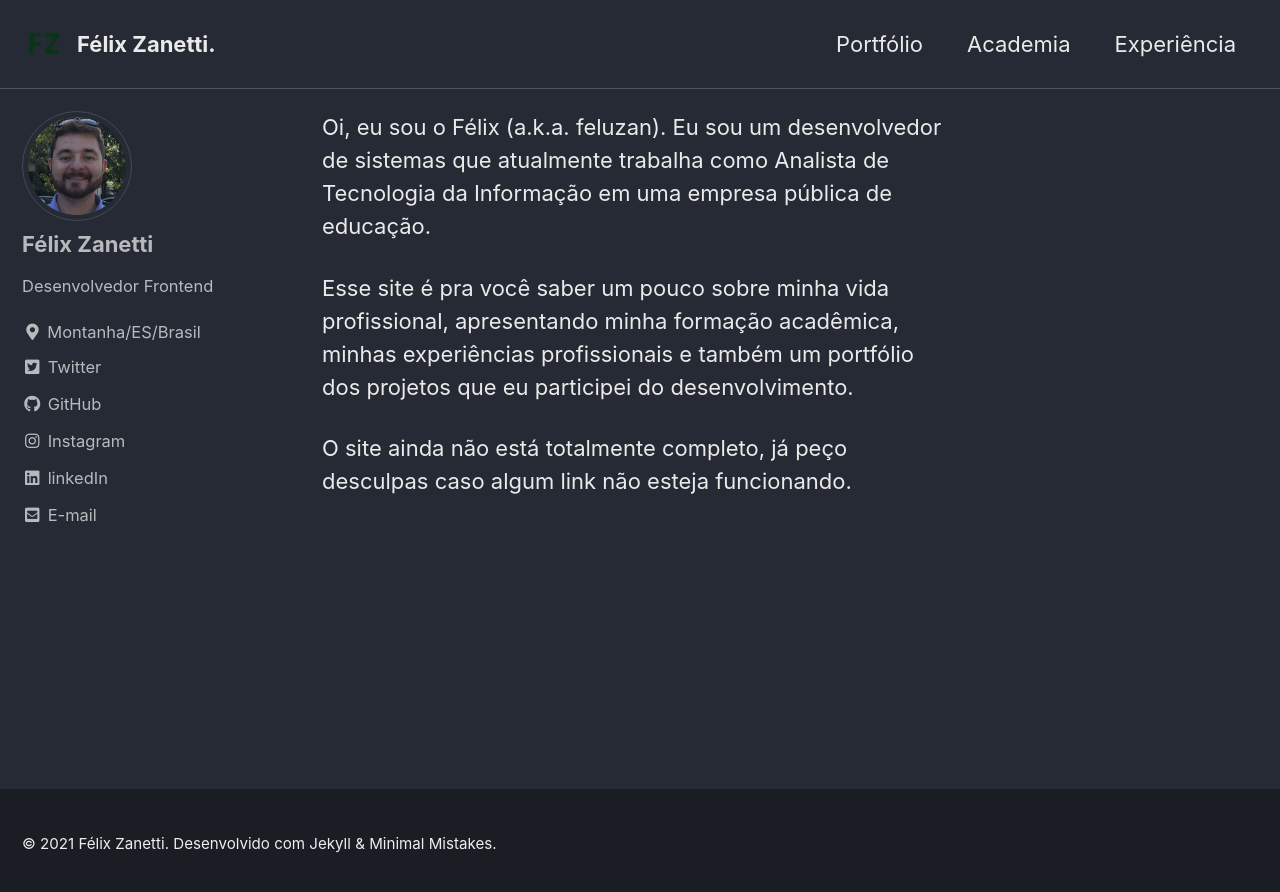
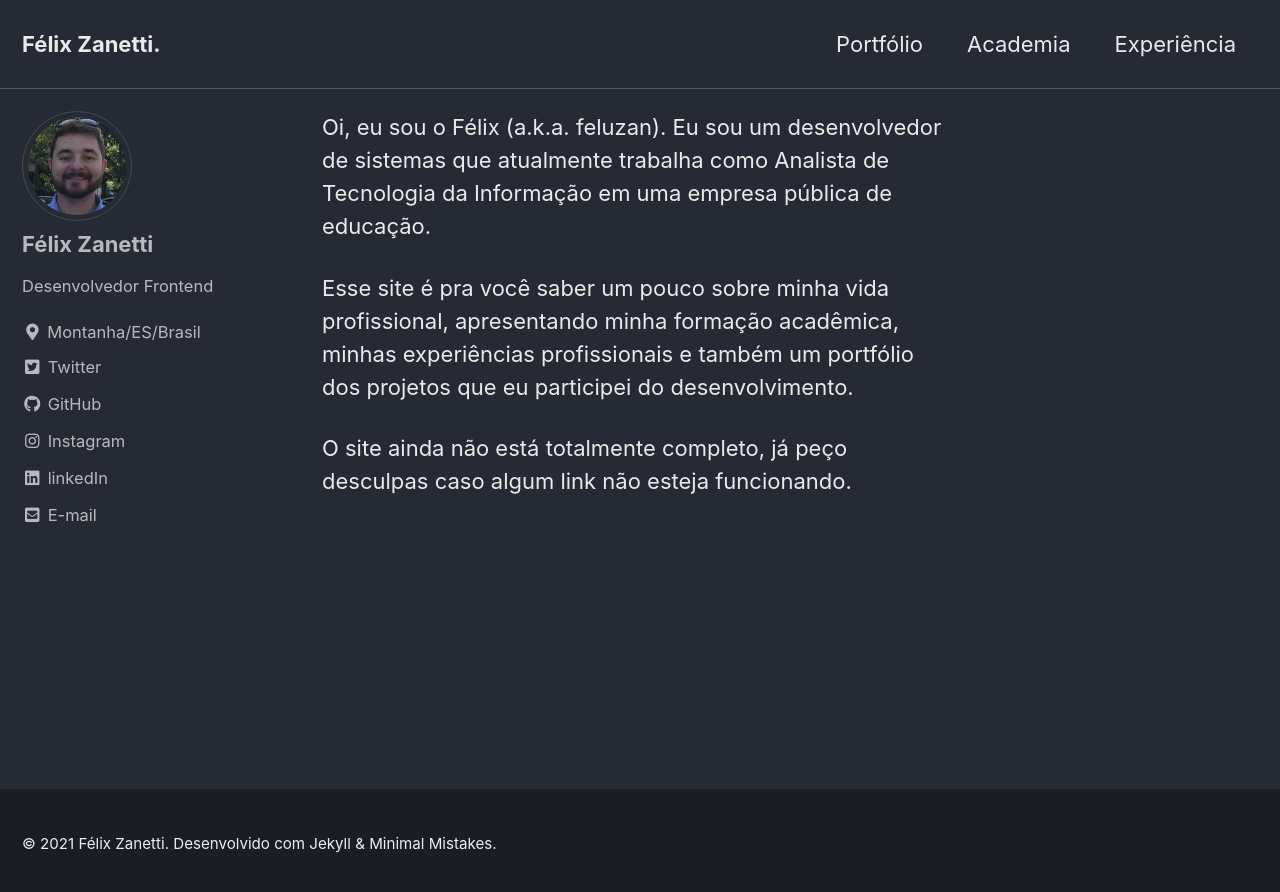
Before and after one commit to feluzan/feluzan.github.io, a Jekyll site: the page built from index.html, in a window 1280 px wide. Shown: the top 892 px of the page. Built offline with Jekyll 4.4.1, drawn with Linux system fonts in a browser that asks for light colours; cached includes are drawn as plain includes; the list of posts is cut into pages by our own code.

Commit message:
no message

```diff
--- a/_config.yml
+++ b/_config.yml
@@ -25,7 +25,7 @@
 baseurl                  : # the subpath of your site, e.g. "/blog"
 repository               : "feluzan/feluzan.github.io"# GitHub username/repo-name e.g. "mmistakes/minimal-mistakes"
 teaser                   : # path of fallback teaser image, e.g. "/assets/images/500x300.png"
-logo                     : "/assets/images/88x88.png" # path of logo image to display in the masthead, e.g. "/assets/images/88x88.png"
+logo                     : "" # path of logo image to display in the masthead, e.g. "/assets/images/88x88.png"
 masthead_title           : # overrides the website title displayed in the masthead, use " " for no title
 # breadcrumbs            : false # true, false (default)
 words_per_minute         : 200
```
